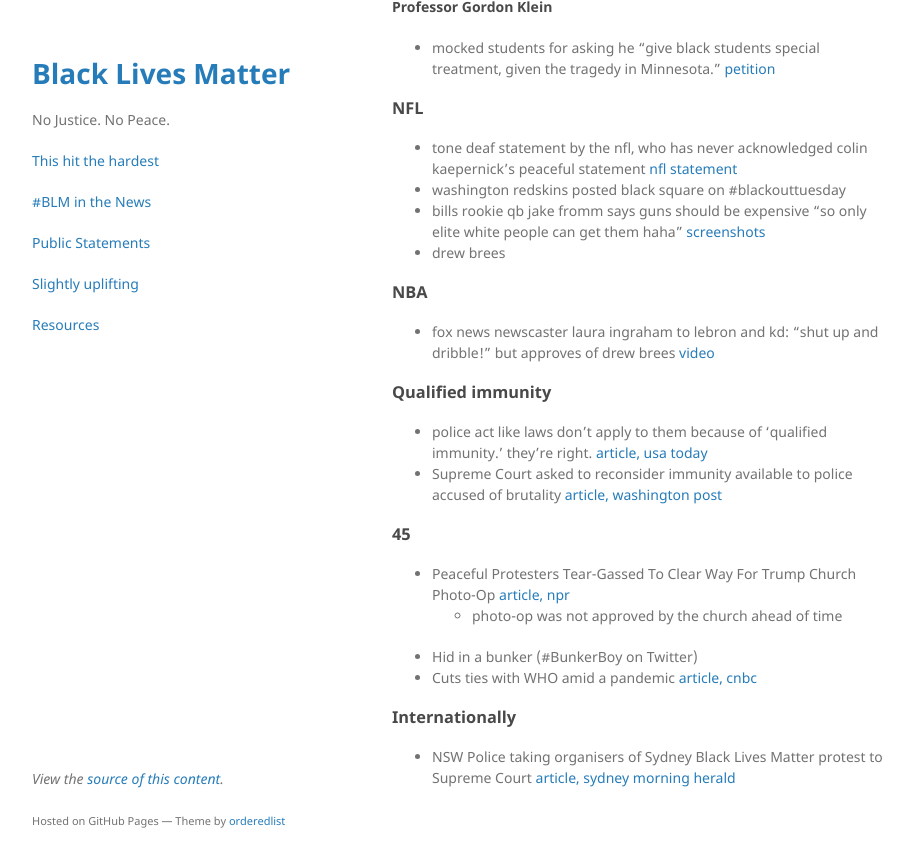
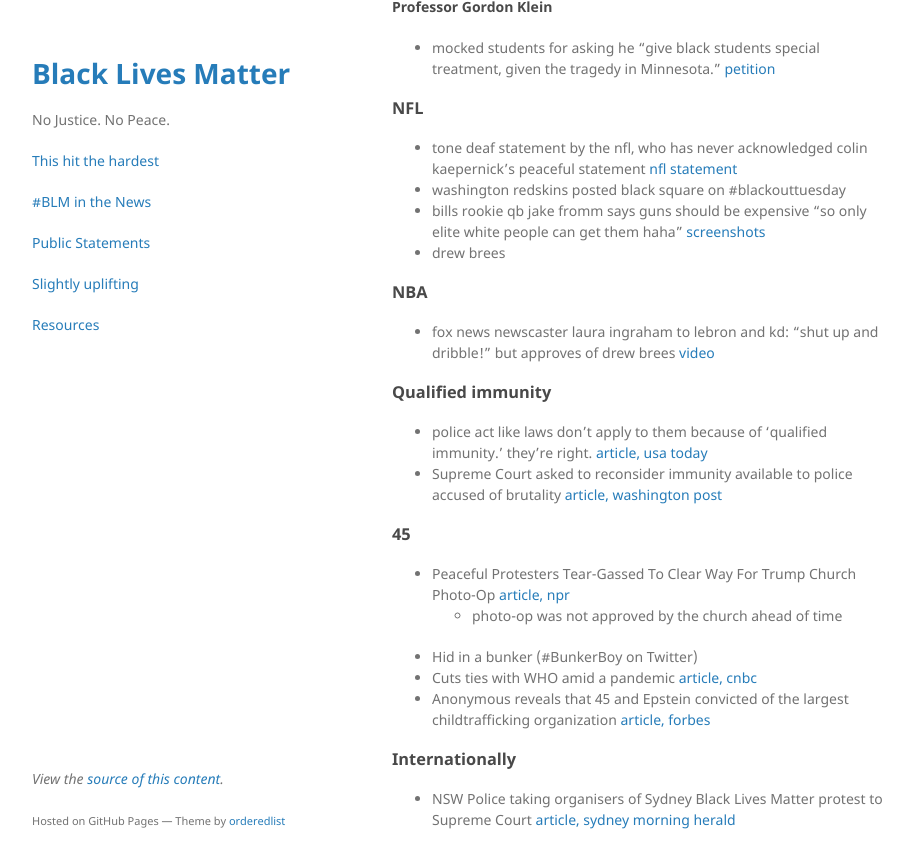
Before and after one commit to nojusticenopeace/nojusticenopeace.github.io, a Jekyll site: the page built from news.md, in a window 1280 px wide and 900 px high, scrolled down 2521 px. Shown: the top 868 px of the window, without its empty margins (178-1091 px from the left). Built offline with Jekyll 4.4.1, drawn with Linux system fonts in a browser that asks for light colours.

Commit message:
Update news.md

```diff
--- a/news.md
+++ b/news.md
@@ -95,6 +95,7 @@ layout: default
   - photo-op was not approved by the church ahead of time
 - Hid in a bunker (#BunkerBoy on Twitter)
 - Cuts ties with WHO amid a pandemic [article, cnbc](https://www.cnbc.com/2020/05/29/trump-says-the-us-will-cut-ties-with-world-health-organization.html)
+- Anonymous reveals that 45 and Epstein convicted of the largest childtrafficking organization [article, forbes](https://www.forbes.com/sites/daveywinder/2020/06/02/trumps-dirty-laundry-anonymous-hackers-threaten-to-reveal-all-george-floyd-protest/#6b071ddb1fc3)
 
 ### Internationally
 - NSW Police taking organisers of Sydney Black Lives Matter protest to Supreme Court [article, sydney morning herald](https://www.smh.com.au/national/nsw/nsw-police-taking-organisers-of-sydney-black-lives-matter-protest-to-supreme-court-20200605-p54zw8.html)
```
